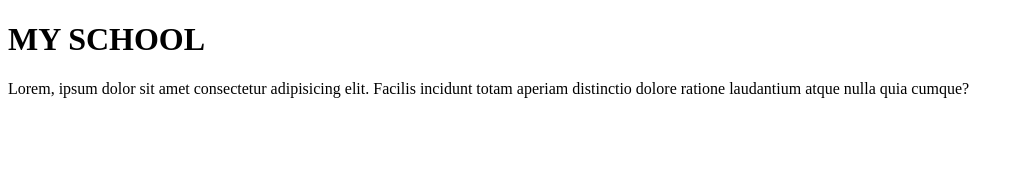
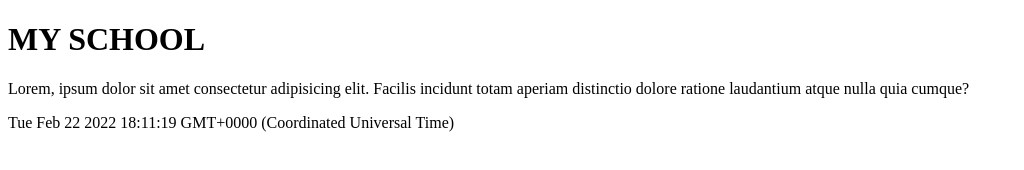
Before and after one commit to charles-okunzo/test, a plain HTML site: page index.html in a window 1280 px wide. Shown: the whole page, without its empty margins (0-1024 px from the left). Drawn offline with Linux system fonts and the light colour scheme.

Commit message:
ft: added an id

```diff
--- a/index.html
+++ b/index.html
@@ -11,7 +11,9 @@
   <h1>MY SCHOOL</h1>
   <p>Lorem, ipsum dolor sit amet consectetur adipisicing elit. Facilis incidunt totam aperiam distinctio dolore ratione laudantium atque nulla quia cumque?</p>
 
+<p id="demo1"></p>
 
   <script src="./index.js"></script>
+  <script src="./script.js"></script>
 </body>
 </html>
--- /dev/null
+++ b/script.js
@@ -0,0 +1 @@
+document.getElementById('demo1').innerHTML=new Date();
```
